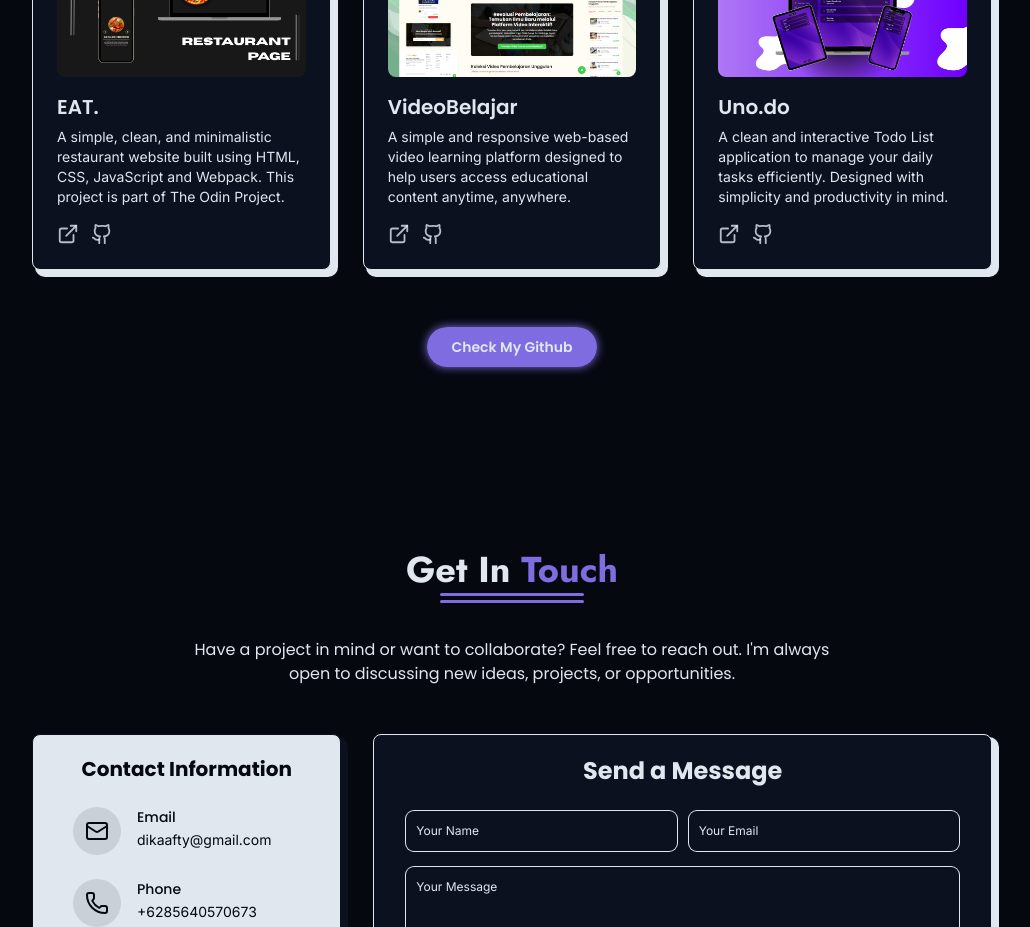
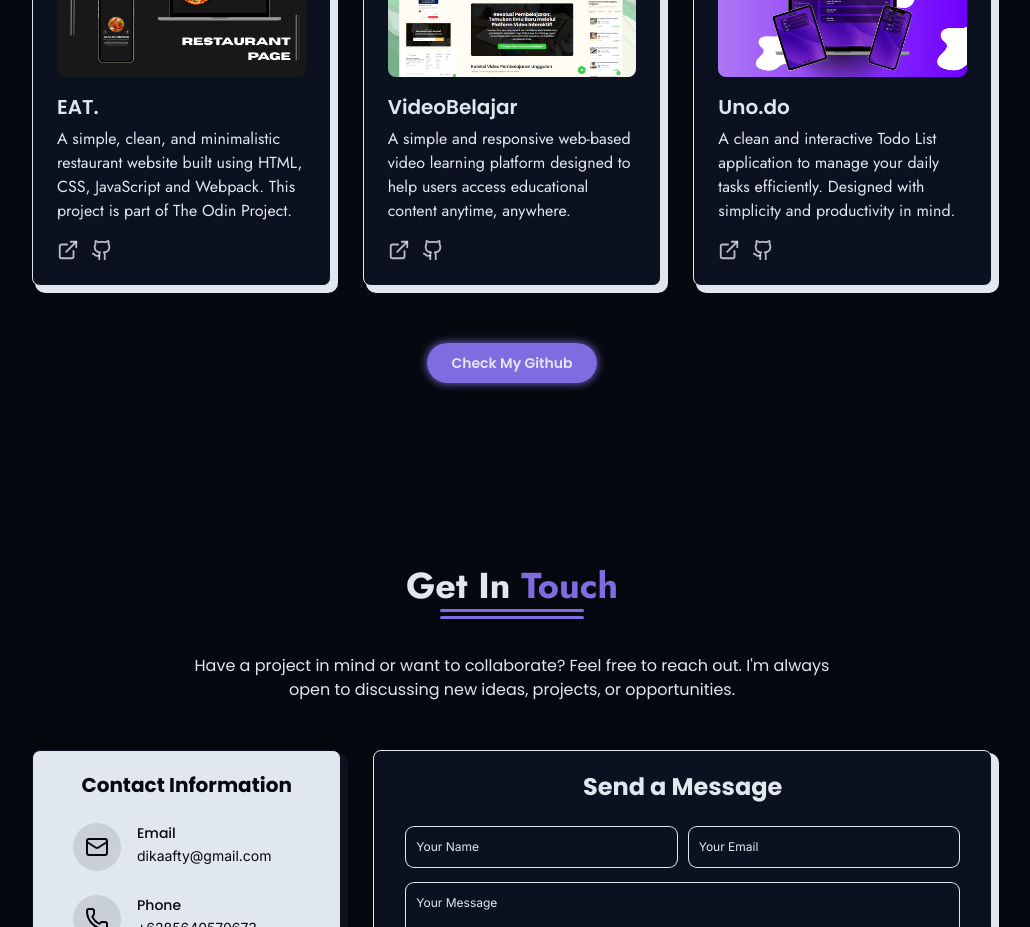
Before and after one commit to dikaafty/dikaafty-portofolio, a React (Vite) app: page / in a window 1280 px wide. Shown: the part 2640-3567 px from the top of the page, without its empty margins (128-1158 px from the left). Built offline with nearby package versions, Linux system fonts and the light colour scheme.

Commit message:
Change and add classNames of project description jsx in ProjectsSection component

```diff
--- a/src/components/ProjectsSection.jsx
+++ b/src/components/ProjectsSection.jsx
@@ -107,7 +107,7 @@ const ProjectsSection = () => {
                   {project.title}
                 </h3>
 
-                <p className="font-inter text-muted-foreground text-sm text-left mb-4">
+                <p className="font-jost text-muted-foreground text-base text-left mb-4">
                   {project.description}
                 </p>
 
```
